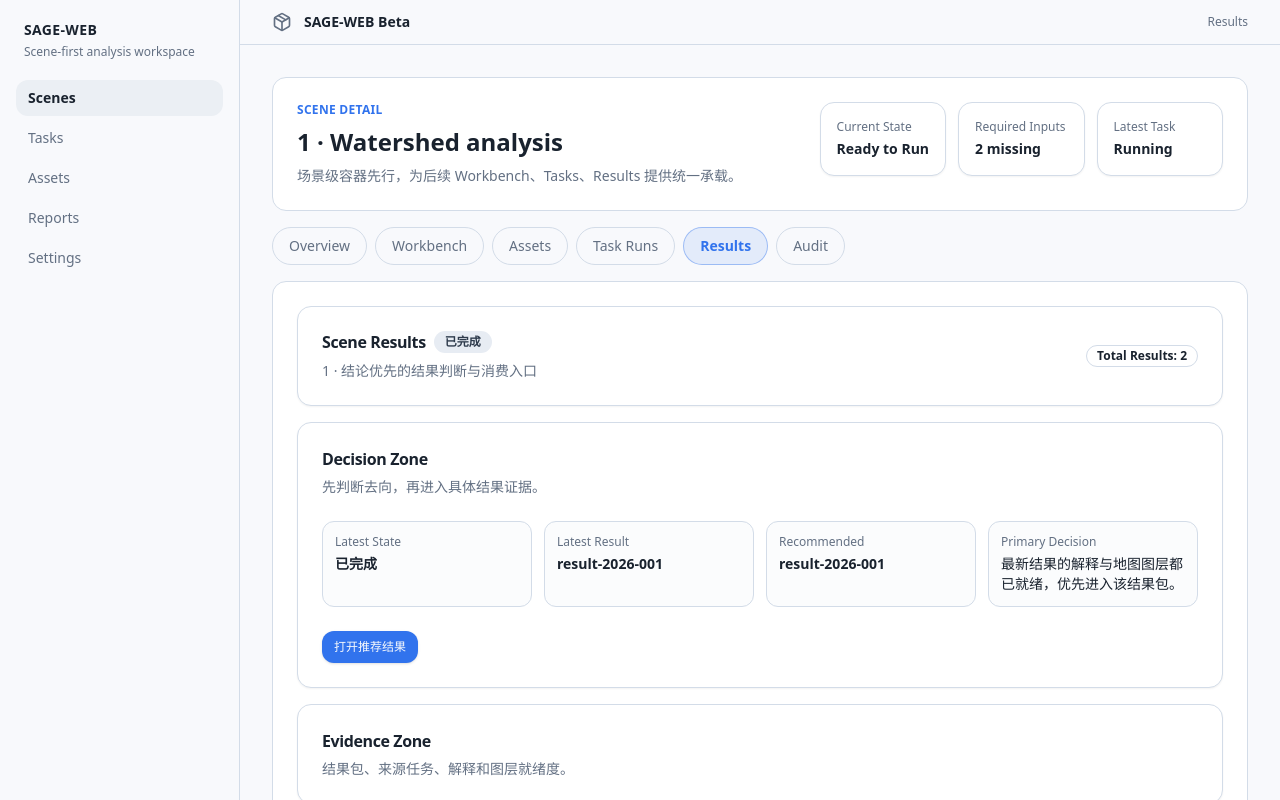
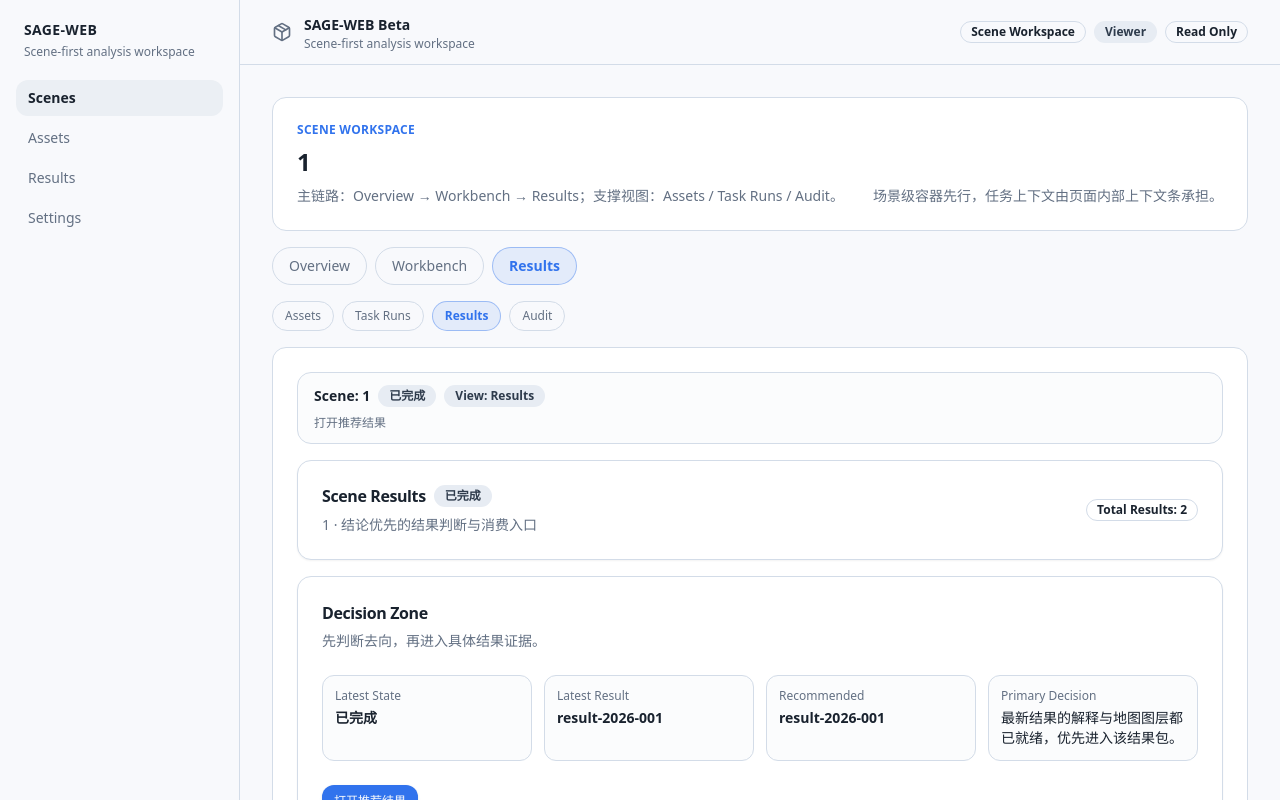
Before and after one commit to ssaurora/SAGE-WEB-Beta, a Next.js app: page /scenes/1/results in a window 1280 px wide. Shown: the top 800 px of the page. Built offline with nearby package versions, Linux system fonts and the light colour scheme.

Commit message:
feat: Integrate TaskContextBar across various pages for improved task context visibility and navigation

```diff
--- a/app/reports/page.tsx
+++ b/app/reports/page.tsx
@@ -5,8 +5,8 @@ import { toReportsListViewModel } from "@/lib/adapters/report";
 import type { ReportListViewModel } from "@/lib/contracts/report";
 
 export const metadata: Metadata = {
-  title: "Reports",
-  description: "Browse and download analysis reports",
+  title: "Results",
+  description: "Browse and download analysis results",
 };
 
 async function getReportsViewModel(): Promise<ReportListViewModel> {
@@ -20,9 +20,9 @@ export default async function ReportsPage() {
   return (
     <div className="space-y-4">
       <div>
-        <h1 className="text-3xl font-bold tracking-tight">Reports</h1>
+        <h1 className="text-3xl font-bold tracking-tight">Results</h1>
         <p className="mt-2 text-muted-foreground">
-          Browse, search, and download analysis reports from your projects.
+          Browse, search, and download analysis results from your projects.
         </p>
       </div>
 
--- a/app/scenes/[sceneId]/overview/page.tsx
+++ b/app/scenes/[sceneId]/overview/page.tsx
@@ -10,6 +10,7 @@ import {
 } from "@/components/ui/card";
 import { DataStateCard } from "@/components/pages/data-state-card";
 import { SceneOverviewMiniMap } from "@/components/pages/scene-overview-mini-map";
+import { TaskContextBar } from "@/components/pages/task-context-bar";
 import { getSceneOverviewViewModel } from "@/lib/api/scene";
 import { getTaskStateVariant } from "@/lib/status/task-state";
 
@@ -65,6 +66,17 @@ export default async function SceneOverviewPage({
 
   return (
     <div className="space-y-4">
+      <TaskContextBar
+        sceneName={vm.sceneName}
+        sceneHref={`/scenes/${sceneId}/overview`}
+        taskId={vm.latestTask.id}
+        taskHref={`/task-governance/${vm.latestTask.id}?from=overview&taskId=${vm.latestTask.id}`}
+        stateLabel={vm.latestTask.state}
+        stateVariant={getTaskStateVariant(vm.latestTask.state)}
+        currentView="Overview"
+        summary={primaryAction.label}
+      />
+
       <Card>
         <CardHeader>
           <div className="flex flex-wrap items-center justify-between gap-3">
@@ -129,15 +141,6 @@ export default async function SceneOverviewPage({
             / Results。
           </div>
         </CardContent>
-      </Card>
-
-      <Card>
-        <CardHeader>
-          <CardTitle className="text-base">Context Evidence</CardTitle>
-          <CardDescription>
-            地图预览与活动记录作为辅助证据，不与主动作竞争首屏焦点。
-          </CardDescription>
-        </CardHeader>
       </Card>
 
       <div className="grid gap-4 lg:grid-cols-[1.2fr_0.8fr]">
--- a/app/scenes/[sceneId]/results/[resultId]/page.tsx
+++ b/app/scenes/[sceneId]/results/[resultId]/page.tsx
@@ -9,6 +9,7 @@ import {
   CardTitle,
 } from "@/components/ui/card";
 import { getSceneResultDetailViewModel } from "@/lib/api/scene";
+import { TaskContextBar } from "@/components/pages/task-context-bar";
 
 function trendLabel(trend: "up" | "down" | "flat") {
   if (trend === "up") return "↑ 上升";
@@ -35,6 +36,15 @@ export default async function SceneResultDetailPage({
 
   return (
     <div className="space-y-4">
+      <TaskContextBar
+        sceneName={vm.sceneId}
+        sceneHref={`/scenes/${vm.sceneId}/overview`}
+        taskId={taskId ?? vm.fromTaskId}
+        taskHref={`/task-governance/${vm.fromTaskId}?from=result-detail&taskId=${vm.fromTaskId}`}
+        currentView="Result Detail"
+        summary={`From task ${vm.fromTaskId}`}
+      />
+
       <Card>
         <CardHeader>
           <div className="flex flex-wrap items-center justify-between gap-2">
@@ -101,13 +111,6 @@ export default async function SceneResultDetailPage({
         </Card>
       ) : null}
 
-      <Card>
-        <CardHeader>
-          <CardTitle className="text-base">Evidence Zone</CardTitle>
-          <CardDescription>指标、输入输出映射与可下载工件。</CardDescription>
-        </CardHeader>
-      </Card>
-
       <div className="grid gap-4 lg:grid-cols-2">
         <Card>
           <CardHeader>
--- a/app/scenes/[sceneId]/results/page.tsx
+++ b/app/scenes/[sceneId]/results/page.tsx
@@ -10,6 +10,7 @@ import {
 } from "@/components/ui/card";
 import { DataStateCard } from "@/components/pages/data-state-card";
 import { SceneResultsPanel } from "@/components/pages/scene-results-panel";
+import { TaskContextBar } from "@/components/pages/task-context-bar";
 import { getSceneResultsViewModel } from "@/lib/api/scene";
 import {
   getTaskStateLabel,
@@ -93,6 +94,17 @@ export default async function SceneResultsPage({
 
   return (
     <div className="space-y-4">
+      <TaskContextBar
+        sceneName={sceneId}
+        sceneHref={`/scenes/${sceneId}/overview`}
+        taskId={taskId}
+        taskHref={taskId ? `/task-governance/${taskId}?from=results&taskId=${taskId}` : undefined}
+        stateLabel={getTaskStateLabel(vm.latestState)}
+        stateVariant={getTaskStateVariant(vm.latestState)}
+        currentView="Results"
+        summary={primaryDecisionAction.label}
+      />
+
       <Card>
         <CardHeader>
           <div className="flex flex-wrap items-center justify-between gap-3">
@@ -160,15 +172,6 @@ export default async function SceneResultsPage({
         </Card>
       ) : null}
 
-      <Card>
-        <CardHeader>
-          <CardTitle className="text-base">Evidence Zone</CardTitle>
-          <CardDescription>
-            结果包、来源任务、解释和图层就绪度。
-          </CardDescription>
-        </CardHeader>
-      </Card>
-
       <SceneResultsPanel
         sceneId={vm.sceneId}
         items={vm.items}
--- a/app/task-governance/[taskId]/page.tsx
+++ b/app/task-governance/[taskId]/page.tsx
@@ -15,6 +15,7 @@ import Link from "next/link";
 import { GovernanceRecoveryPanel } from "@/components/pages/governance-recovery-panel";
 import { GovernanceManifestTab } from "@/components/pages/governance-manifest-tab";
 import { GovernanceEvidenceTabs } from "@/components/pages/governance-evidence-tabs";
+import { TaskContextBar } from "@/components/pages/task-context-bar";
 
 export default async function TaskGovernancePage({
   params,
@@ -57,6 +58,17 @@ export default async function TaskGovernancePage({
 
   return (
     <div className="space-y-4">
+      <TaskContextBar
+        sceneName={vm.sceneId}
+        sceneHref={`/scenes/${vm.sceneId}/overview`}
+        taskId={vm.taskId}
+        taskHref={`/task-governance/${vm.taskId}?from=task-governance&taskId=${vm.taskId}`}
+        stateLabel={getTaskStateLabel(vm.currentState)}
+        stateVariant={getTaskStateVariant(vm.currentState)}
+        currentView="Governance"
+        summary={nextActionText}
+      />
+
       <Card>
         <CardHeader>
           <div className="flex flex-wrap items-center gap-2">
@@ -135,16 +147,6 @@ export default async function TaskGovernancePage({
         </CardContent>
       </Card>
 
-      <Card>
-        <CardHeader>
-          <CardTitle className="text-base">Evidence Zone</CardTitle>
-          <CardDescription>
-            证据后置：Blocking / Manifest / Artifacts / Timeline / Audit
-            分层阅读。
-          </CardDescription>
-        </CardHeader>
-      </Card>
-
       <GovernanceEvidenceTabs
         requiredActions={vm.requiredActions}
         missingRequiredInputs={vm.missingRequiredInputs}
--- a/components/layout/app-shell.tsx
+++ b/components/layout/app-shell.tsx
@@ -1,27 +1,27 @@
 "use client";
 
+import { Badge } from "@/components/ui/badge";
 import Link from "next/link";
 import { usePathname } from "next/navigation";
+import { useAppRole } from "@/components/pages/app-role";
 import { primaryNav } from "@/config/navigation";
 import { cn } from "@/lib/utils";
 import { Package } from "lucide-react";
 
-function getPageTitle(pathname: string): string {
-  if (pathname.includes("/workbench")) return "Scene Workbench";
-  if (pathname.includes("/overview")) return "Scene Overview";
-  if (pathname.includes("/task-runs")) return "Task Runs";
-  if (pathname.includes("/results")) return "Results";
-  if (pathname.includes("/audit")) return "Audit";
-  if (pathname.startsWith("/tasks")) return "Tasks";
+function getSectionLabel(pathname: string): string {
+  if (pathname.startsWith("/scenes/")) return "Scene Workspace";
   if (pathname.startsWith("/task-governance")) return "Task Governance";
   if (pathname.startsWith("/assets")) return "Assets";
-  if (pathname.startsWith("/reports")) return "Reports";
+  if (pathname.startsWith("/reports")) return "Results";
   if (pathname.startsWith("/settings")) return "Settings";
   return "Scenes";
 }
 
 export function AppShell({ children }: { children: React.ReactNode }) {
   const pathname = usePathname();
+  const { role } = useAppRole();
+  const modeLabel = role === "Viewer" ? "Read Only" : "Editable";
+  const sectionLabel = getSectionLabel(pathname);
 
   return (
     <div className="grid min-h-screen grid-cols-1 lg:grid-cols-[240px_1fr]">
@@ -41,6 +41,7 @@ export function AppShell({ children }: { children: React.ReactNode }) {
               <Link
                 key={item.href}
                 href={item.href}
+                title={item.description}
                 className={cn(
                   "rounded-md px-3 py-2 transition-colors",
                   "text-sm text-muted-foreground hover:bg-muted hover:text-foreground",
@@ -58,13 +59,22 @@ export function AppShell({ children }: { children: React.ReactNode }) {
         <header className="flex items-center justify-between border-b bg-background/95 px-6 py-3 backdrop-blur lg:px-8">
           <div className="flex items-center gap-3">
             <Package className="h-5 w-5 text-muted-foreground" />
-            <span className="text-sm font-semibold text-foreground">
-              SAGE-WEB Beta
-            </span>
+            <div>
+              <span className="text-sm font-semibold text-foreground">
+                SAGE-WEB Beta
+              </span>
+              <p className="text-xs text-muted-foreground">
+                Scene-first analysis workspace
+              </p>
+            </div>
           </div>
-          <span className="text-xs text-muted-foreground">
-            {getPageTitle(pathname)}
-          </span>
+          <div className="flex flex-wrap items-center gap-2">
+            <Badge variant="outline">{sectionLabel}</Badge>
+            <Badge variant="secondary">{role}</Badge>
+            <Badge variant={role === "Viewer" ? "outline" : "default"}>
+              {modeLabel}
+            </Badge>
+          </div>
         </header>
 
         <main className="p-6 lg:p-8">{children}</main>
--- a/components/layout/scene-shell.tsx
+++ b/components/layout/scene-shell.tsx
@@ -2,9 +2,8 @@
 
 import Link from "next/link";
 import { usePathname } from "next/navigation";
-import { sceneNav } from "@/config/navigation";
+import { scenePrimaryNav, sceneSecondaryNav } from "@/config/navigation";
 import { cn } from "@/lib/utils";
-import { Card, CardContent } from "@/components/ui/card";
 
 export function SceneShell({
   sceneId,
@@ -14,47 +13,30 @@ export function SceneShell({
   children: React.ReactNode;
 }) {
   const pathname = usePathname();
-  const nav = sceneNav(sceneId);
+  const mainNav = scenePrimaryNav(sceneId);
+  const supportNav = sceneSecondaryNav(sceneId);
 
   return (
     <section className="space-y-4">
-      <div className="flex flex-col gap-4 rounded-lg border bg-card p-6 lg:flex-row lg:items-start lg:justify-between">
-        <div>
-          <p className="text-xs font-semibold uppercase tracking-wide text-primary">
-            Scene Detail
+      <div className="rounded-lg border bg-card p-6">
+        <div className="flex flex-col gap-3 lg:flex-row lg:items-end lg:justify-between">
+          <div>
+            <p className="text-xs font-semibold uppercase tracking-wide text-primary">
+              Scene Workspace
+            </p>
+            <h2 className="mt-2 text-2xl font-semibold">{sceneId}</h2>
+            <p className="mt-2 text-sm text-muted-foreground">
+              主链路：Overview → Workbench → Results；支撑视图：Assets / Task Runs / Audit。
+            </p>
+          </div>
+          <p className="text-sm text-muted-foreground">
+            场景级容器先行，任务上下文由页面内部上下文条承担。
           </p>
-          <h2 className="mt-2 text-2xl font-semibold">
-            {sceneId} · Watershed analysis
-          </h2>
-          <p className="mt-2 text-sm text-muted-foreground">
-            场景级容器先行，为后续 Workbench、Tasks、Results 提供统一承载。
-          </p>
-        </div>
-
-        <div className="grid gap-3 sm:grid-cols-3">
-          <Card>
-            <CardContent className="p-4">
-              <p className="text-xs text-muted-foreground">Current State</p>
-              <p className="mt-1 text-sm font-semibold">Ready to Run</p>
-            </CardContent>
-          </Card>
-          <Card>
-            <CardContent className="p-4">
-              <p className="text-xs text-muted-foreground">Required Inputs</p>
-              <p className="mt-1 text-sm font-semibold">2 missing</p>
-            </CardContent>
-          </Card>
-          <Card>
-            <CardContent className="p-4">
-              <p className="text-xs text-muted-foreground">Latest Task</p>
-              <p className="mt-1 text-sm font-semibold">Running</p>
-            </CardContent>
-          </Card>
         </div>
       </div>
 
       <div className="flex flex-wrap gap-2">
-        {nav.map((item) => {
+        {mainNav.map((item) => {
           const active =
             pathname === item.href || pathname.startsWith(`${item.href}/`);
           return (
@@ -73,6 +55,26 @@ export function SceneShell({
         })}
       </div>
 
+      <div className="flex flex-wrap gap-2">
+        {supportNav.map((item) => {
+          const active =
+            pathname === item.href || pathname.startsWith(`${item.href}/`);
+          return (
+            <Link
+              key={item.href}
+              href={item.href}
+              className={cn(
+                "rounded-full border px-3 py-1.5 text-xs text-muted-foreground transition",
+                active &&
+                  "border-primary/40 bg-primary/10 font-semibold text-primary",
+              )}
+            >
+              {item.label}
+            </Link>
+          );
+        })}
+      </div>
+
       <div className="rounded-lg border bg-card p-6">{children}</div>
     </section>
   );
--- /dev/null
+++ b/components/pages/task-context-bar.tsx
@@ -0,0 +1,85 @@
+import Link from "next/link";
+import { Badge } from "@/components/ui/badge";
+import { cn } from "@/lib/utils";
+
+type TaskContextBarProps = {
+  sceneName?: string;
+  sceneHref?: string;
+  taskId?: string;
+  taskHref?: string;
+  stateLabel?: string;
+  stateVariant?:
+    | "default"
+    | "secondary"
+    | "destructive"
+    | "outline"
+    | null;
+  currentView: string;
+  roleLabel?: string;
+  modeLabel?: string;
+  summary?: string;
+  className?: string;
+};
+
+export function TaskContextBar({
+  sceneName,
+  sceneHref,
+  taskId,
+  taskHref,
+  stateLabel,
+  stateVariant,
+  currentView,
+  roleLabel,
+  modeLabel,
+  summary,
+  className,
+}: TaskContextBarProps) {
+  const resolvedStateVariant = stateVariant ?? "outline";
+
+  return (
+    <div className={cn("rounded-lg border bg-muted/20 px-4 py-3", className)}>
+      <div className="flex flex-wrap items-center justify-between gap-3">
+        <div className="flex flex-wrap items-center gap-2">
+          {sceneName ? (
+            sceneHref ? (
+              <Link
+                href={sceneHref}
+                className="text-sm font-semibold text-foreground hover:underline"
+              >
+                Scene: {sceneName}
+              </Link>
+            ) : (
+              <span className="text-sm font-semibold text-foreground">
+                Scene: {sceneName}
+              </span>
+            )
+          ) : null}
+
+          {taskId ? (
+            taskHref ? (
+              <Link href={taskHref}>
+                <Badge variant="outline">Task: {taskId}</Badge>
+              </Link>
+            ) : (
+              <Badge variant="outline">Task: {taskId}</Badge>
+            )
+          ) : null}
+
+          {stateLabel ? (
+            <Badge variant={resolvedStateVariant}>{stateLabel}</Badge>
+          ) : null}
+          <Badge variant="secondary">View: {currentView}</Badge>
+        </div>
+
+        <div className="flex flex-wrap items-center gap-2 text-xs text-muted-foreground">
+          {roleLabel ? <Badge variant="outline">{roleLabel}</Badge> : null}
+          {modeLabel ? <Badge variant="outline">{modeLabel}</Badge> : null}
+        </div>
+      </div>
+
+      {summary ? (
+        <p className="mt-2 text-xs text-muted-foreground">{summary}</p>
+      ) : null}
+    </div>
+  );
+}
--- a/components/pages/workbench-map-interactive.tsx
+++ b/components/pages/workbench-map-interactive.tsx
@@ -17,7 +17,9 @@ import {
 } from "@/components/pages/maplibre-canvas";
 import { InputsPanelInteractive } from "@/components/pages/inputs-panel-interactive";
 import { canEditWorkbench, useAppRole } from "@/components/pages/app-role";
+import { TaskContextBar } from "@/components/pages/task-context-bar";
 import type { WorkbenchPageViewModel } from "@/lib/contracts/scene";
+import { getTaskStateLabel, getTaskStateVariant } from "@/lib/status/task-state";
 import type {
   OptionalInputItem,
   RequiredInputItem,
@@ -843,6 +845,23 @@ export function WorkbenchMapInteractive({
 
   return (
     <div className="space-y-4">
+      <TaskContextBar
+        sceneName={vm.header.sceneName}
+        sceneHref={`/scenes/${sceneId}/overview`}
+        taskId={contextTaskId}
+        taskHref={
+          contextTaskId
+            ? `/task-governance/${contextTaskId}?from=workbench&taskId=${contextTaskId}`
+            : undefined
+        }
+        stateLabel={getTaskStateLabel(workbenchState)}
+        stateVariant={getTaskStateVariant(workbenchState)}
+        currentView="Workbench"
+        roleLabel={role}
+        modeLabel={canEdit ? "Editable" : "Read Only"}
+        summary={layoutLabel}
+      />
+
       <Card>
         <CardHeader className="pb-3">
           <div className="space-y-2">
--- a/config/navigation.ts
+++ b/config/navigation.ts
@@ -10,13 +10,12 @@ export const primaryNav: NavItem[] = [
     href: "/scenes",
     description: "场景入口与工作容器",
   },
-  { label: "Tasks", href: "/tasks", description: "任务列表与筛选" },
   { label: "Assets", href: "/assets", description: "输入资产与绑定素材" },
-  { label: "Reports", href: "/reports", description: "结果消费与解释" },
+  { label: "Results", href: "/reports", description: "结果消费与解释" },
   { label: "Settings", href: "/settings", description: "角色与模式设置" },
 ];
 
-export const sceneNav = (sceneId: string): NavItem[] => [
+export const scenePrimaryNav = (sceneId: string): NavItem[] => [
   {
     label: "Overview",
     href: `/scenes/${sceneId}/overview`,
@@ -27,6 +26,14 @@ export const sceneNav = (sceneId: string): NavItem[] => [
     href: `/scenes/${sceneId}/workbench`,
     description: "分析主工作台",
   },
+  {
+    label: "Results",
+    href: `/scenes/${sceneId}/results`,
+    description: "结果消费与判断",
+  },
+];
+
+export const sceneSecondaryNav = (sceneId: string): NavItem[] => [
   {
     label: "Assets",
     href: `/scenes/${sceneId}/assets`,
@@ -44,3 +51,8 @@ export const sceneNav = (sceneId: string): NavItem[] => [
   },
   { label: "Audit", href: `/scenes/${sceneId}/audit`, description: "审计视图" },
 ];
+
+export const sceneNav = (sceneId: string): NavItem[] => [
+  ...scenePrimaryNav(sceneId),
+  ...sceneSecondaryNav(sceneId),
+];
```
Also changed, not shown: 2 other files (tests, documents, lock files or other folders).
